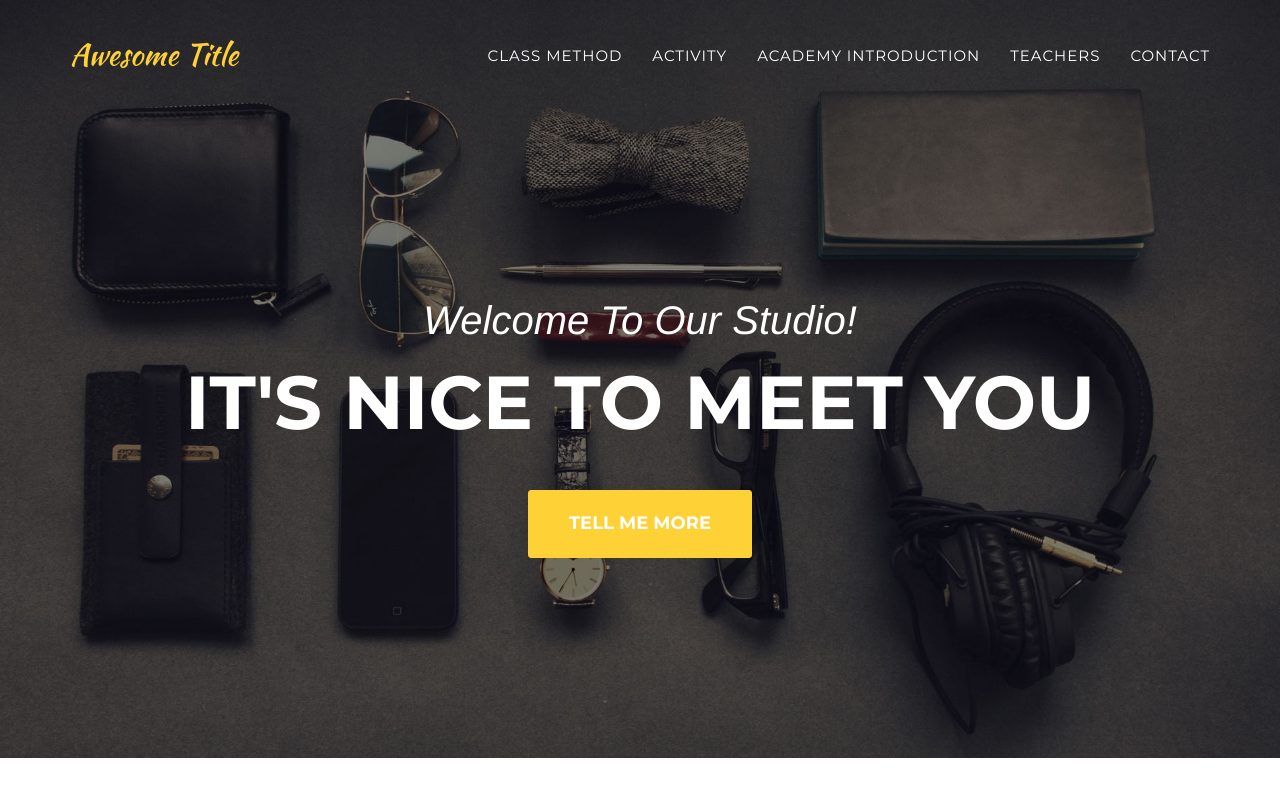
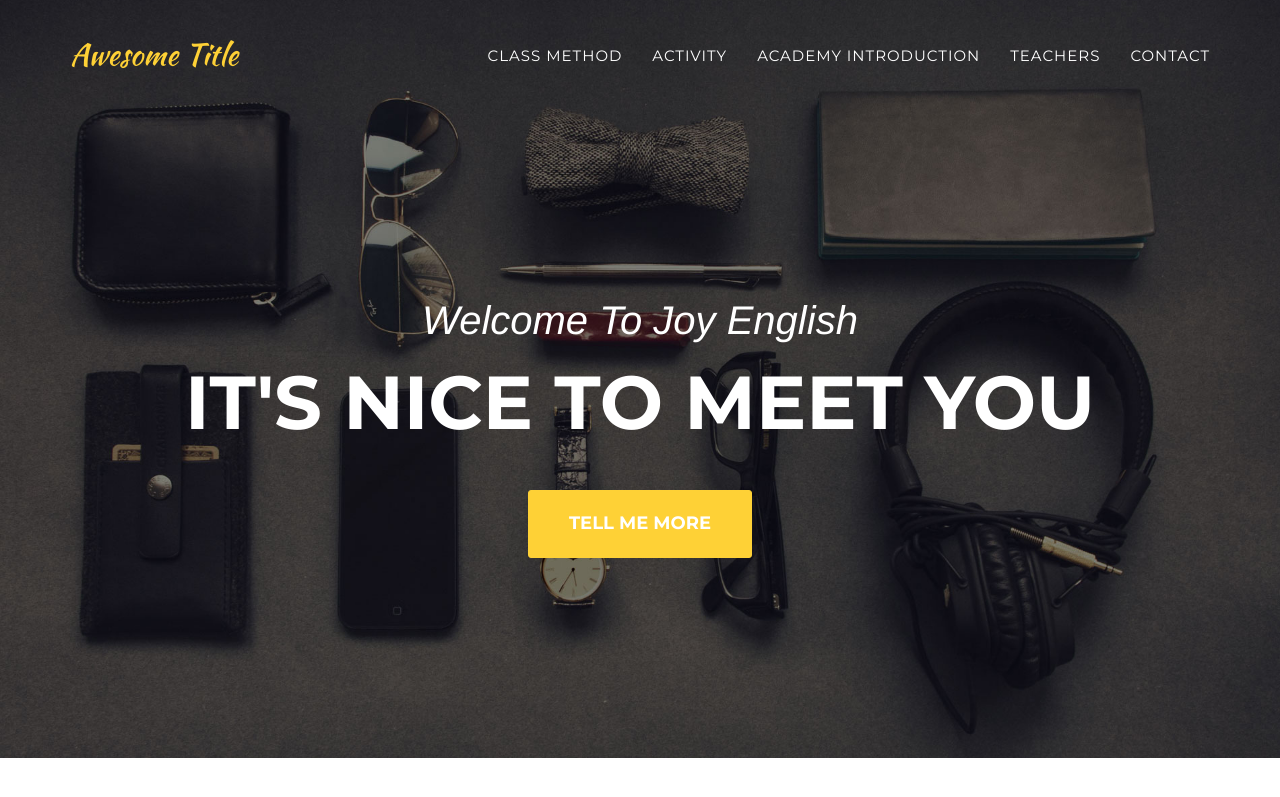
Before and after one commit to je-joyenglish/je-joyenglish.github.io, a Jekyll site: the page built from _posts/2014-07-16-project-3.markdown, in a window 1280 px wide and 900 px high. Shown: the top 797 px of the window. Built offline with Jekyll 4.4.1, drawn with Linux system fonts in a browser that asks for light colours; some web fonts are replaced.

Commit message:
no message

```diff
--- a/_includes/head.html
+++ b/_includes/head.html
@@ -5,6 +5,8 @@
     <meta name="viewport" content="width=device-width">
     <meta name="description" content="{{ site.description }}">
     <link rel="canonical" href="{{ page.url | replace:'index.html','' | prepend: site.baseurl | prepend: site.url }}">
+    <link rel="icon" type="image/png" href="../img/common/favicon.ico">
+
 
 
     <!-- Custom CSS & Bootstrap Core CSS - Uses Bootswatch Flatly Theme: http://bootswatch.com/flatly/ -->
--- a/_includes/header.html
+++ b/_includes/header.html
@@ -44,7 +44,7 @@
     <header>
         <div class="container">
             <div class="intro-text">
-                <div class="intro-lead-in">Welcome To Our Studio!</div>
+                <div class="intro-lead-in">Welcome To Joy English</div>
                 <div class="intro-heading">It's Nice To Meet You</div>
                 <a href="#services" class="page-scroll btn btn-xl">Tell Me More</a>
             </div>
```
Also changed, not shown: img/common/favicon.ico (added).
